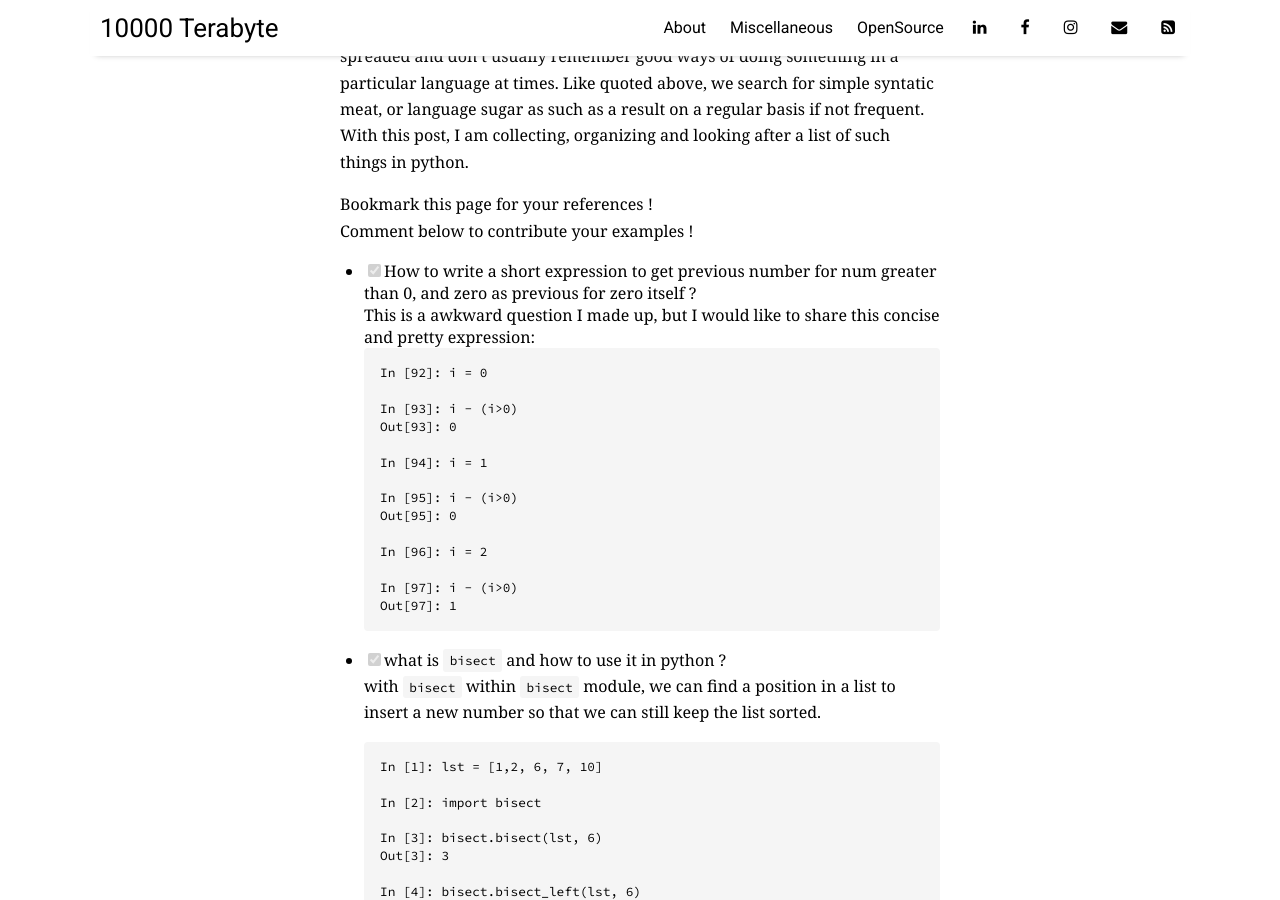
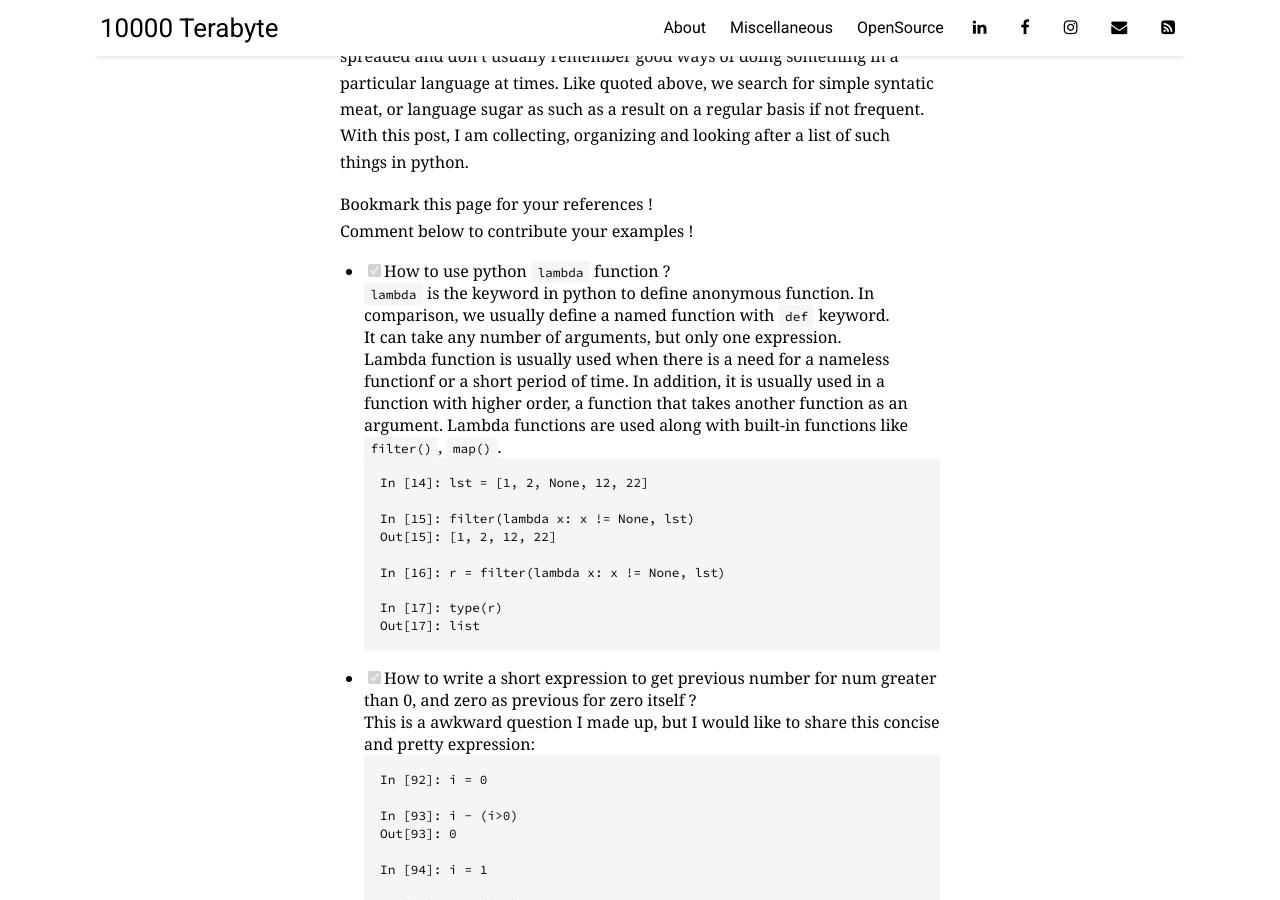
Before and after one commit to 10000TB/10000TB.github.io, a Jekyll site: the page built from _posts/2018-03-12-blog-series-python-A-Curated-List-Those-Python-How-To-You-Search-Frequently-in-Your-Daily-Programming.md, in a window 1280 px wide and 900 px high, scrolled down 533 px. Built offline with Jekyll 4.4.1, drawn with Linux system fonts in a browser that asks for light colours; nearby versions of some CDN libraries; comment, search, counter and statistics services are not loaded.

Commit message:
Added a new entry in python How-Tos and update about page.

````diff
--- a/_posts/2018-03-12-blog-series-python-A-Curated-List-Those-Python-How-To-You-Search-Frequently-in-Your-Daily-Programming.md
+++ b/_posts/2018-03-12-blog-series-python-A-Curated-List-Those-Python-How-To-You-Search-Frequently-in-Your-Daily-Programming.md
@@ -13,6 +13,22 @@ Often times, when we work with different languages, our attentionn is spreaded a
 
 Bookmark this page for your references !
 Comment below to contribute your examples !
+
+- [x] How to use python `lambda` function ?
+  `lambda` is the keyword in python to define anonymous function. In comparison, we usually define a named function with `def` keyword.
+  It can take any number of arguments, but only one expression.
+  Lambda function is usually used when there is a need for a nameless functionf or a short period of time. In addition, it is usually used in a function with higher order, a function that takes another function as an argument. Lambda functions are used along with built-in functions like `filter()`, `map()`.
+  ```
+  In [14]: lst = [1, 2, None, 12, 22]
+
+  In [15]: filter(lambda x: x != None, lst)
+  Out[15]: [1, 2, 12, 22]
+
+  In [16]: r = filter(lambda x: x != None, lst)
+
+  In [17]: type(r)
+  Out[17]: list
+  ```
 
 - [x] How to write a short expression to get previous number for num greater than 0, and zero as previous for zero itself ?
   This is a awkward question I made up, but I would like to share this concise and pretty expression:
--- a/pages/about.html
+++ b/pages/about.html
@@ -23,6 +23,7 @@ title: About
 ‣ I am vey proud of and thankful to two colleges I attended, in China and US.<br/>
 ‣ I am a 4-years old League of Legends player(as of 2018). <br/>
 ‣ In case it is hard for you pronounce my chinese name, remeber my fallback name is: David (My chinese name prounces: SHOO-how HOO). <br/>
+‣ When I in bad mood trying to calm down, I press a lot of `:w` in vim. <br>
 <br/>
 <br/>
 <br/>
````
